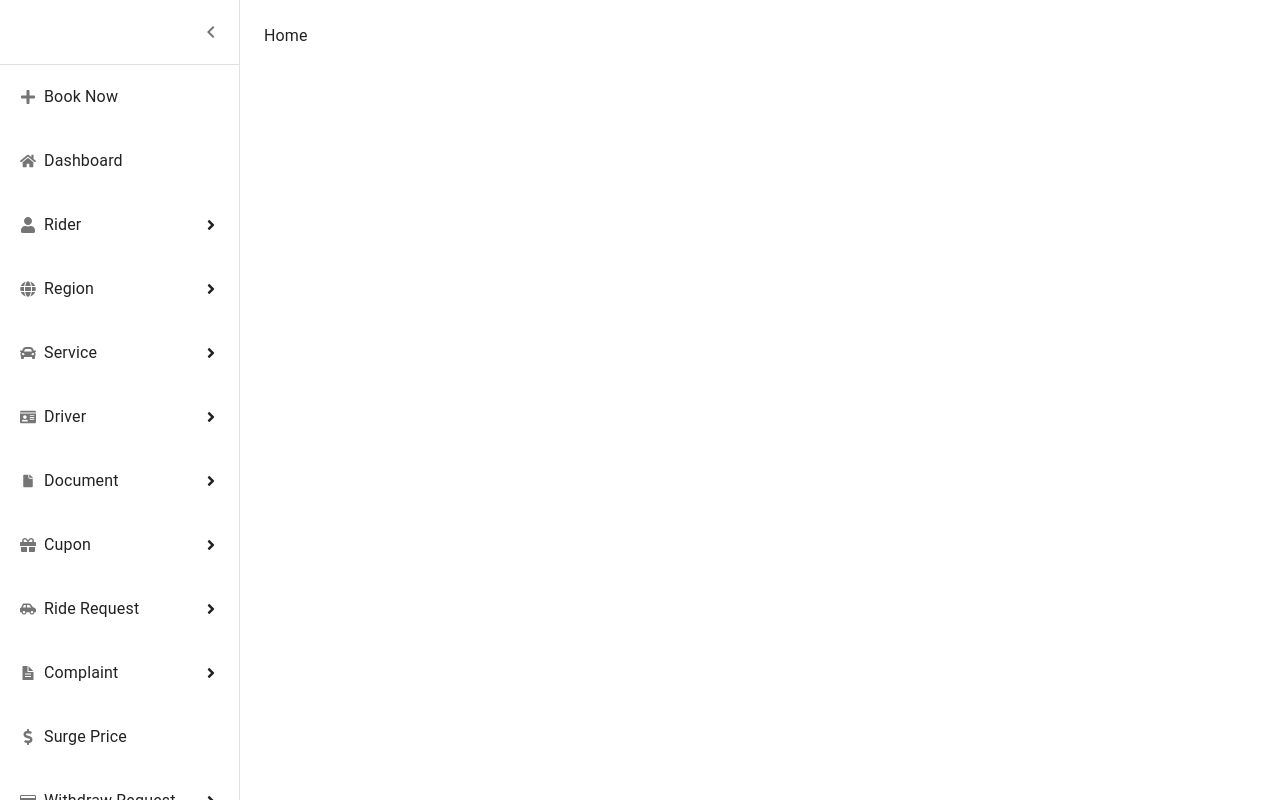
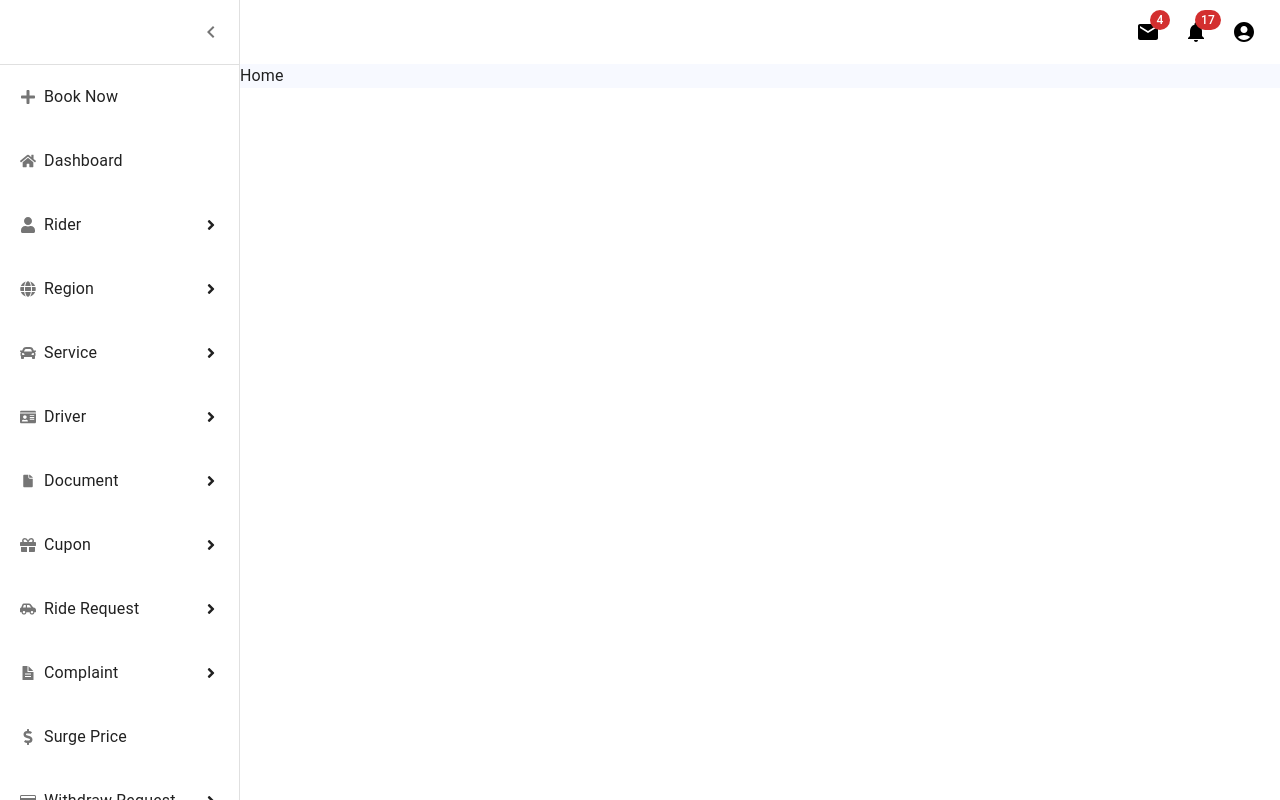
Before and after one commit to Kushal1715/mighty-taxi, a React (Vite) app in the folder mighty-taxi/: page / in a window 1280 px wide. Built offline with nearby package versions, Linux system fonts and the light colour scheme.

Commit message:
adding navbar from mui

```diff
--- a/mighty-taxi/src/MainLayout/MainLayout.tsx
+++ b/mighty-taxi/src/MainLayout/MainLayout.tsx
@@ -1,4 +1,6 @@
 import SideNav from '@/components/sidenav'
+import Navbar from '@/components/sidenav/Navbar'
+import { ClassNames } from '@emotion/react'
 import { Box } from '@mui/material'
 import { Outlet } from 'react-router-dom'
 
@@ -8,8 +10,11 @@
   return (
     <><Box sx={{ display: 'flex' }}>
       <SideNav />
-      <Box component="main" sx={{ flexGrow: 1, p: 3 }}>
-        <Outlet />
+      <Box component="main" sx={{ flexGrow: 1, p: 0 }}>
+        <Navbar />
+        <Box component="main" sx={{ flexGrow: 1, backgroundColor: '#f7f9ff', }}>
+          <Outlet />
+        </Box>
       </Box>
     </Box></>
   )
--- /dev/null
+++ b/mighty-taxi/src/components/sidenav/Navbar.tsx
@@ -0,0 +1,168 @@
+import * as React from 'react';
+import AppBar from '@mui/material/AppBar';
+import Box from '@mui/material/Box';
+import Toolbar from '@mui/material/Toolbar';
+import IconButton from '@mui/material/IconButton';
+import Badge from '@mui/material/Badge';
+import MenuItem from '@mui/material/MenuItem';
+import Menu from '@mui/material/Menu';
+import AccountCircle from '@mui/icons-material/AccountCircle';
+import MailIcon from '@mui/icons-material/Mail';
+import NotificationsIcon from '@mui/icons-material/Notifications';
+import MoreIcon from '@mui/icons-material/MoreVert';
+
+
+
+
+
+
+export default function Navbar() {
+  const [anchorEl, setAnchorEl] = React.useState<null | HTMLElement>(null);
+  const [mobileMoreAnchorEl, setMobileMoreAnchorEl] =
+    React.useState<null | HTMLElement>(null);
+
+  const isMenuOpen = Boolean(anchorEl);
+  const isMobileMenuOpen = Boolean(mobileMoreAnchorEl);
+
+  const handleProfileMenuOpen = (event: React.MouseEvent<HTMLElement>) => {
+    setAnchorEl(event.currentTarget);
+  };
+
+  const handleMobileMenuClose = () => {
+    setMobileMoreAnchorEl(null);
+  };
+
+  const handleMenuClose = () => {
+    setAnchorEl(null);
+    handleMobileMenuClose();
+  };
+
+  const handleMobileMenuOpen = (event: React.MouseEvent<HTMLElement>) => {
+    setMobileMoreAnchorEl(event.currentTarget);
+  };
+
+  const menuId = 'primary-search-account-menu';
+  const renderMenu = (
+    <Menu
+      anchorEl={anchorEl}
+      anchorOrigin={{
+        vertical: 'top',
+        horizontal: 'right',
+      }}
+      id={menuId}
+      keepMounted
+      transformOrigin={{
+        vertical: 'top',
+        horizontal: 'right',
+      }}
+      open={isMenuOpen}
+      onClose={handleMenuClose}
+    >
+      <MenuItem onClick={handleMenuClose}>Profile</MenuItem>
+      <MenuItem onClick={handleMenuClose}>My account</MenuItem>
+    </Menu>
+  );
+
+  const mobileMenuId = 'primary-search-account-menu-mobile';
+  const renderMobileMenu = (
+    <Menu
+      anchorEl={mobileMoreAnchorEl}
+      anchorOrigin={{
+        vertical: 'top',
+        horizontal: 'right',
+      }}
+      id={mobileMenuId}
+      keepMounted
+      transformOrigin={{
+        vertical: 'top',
+        horizontal: 'right',
+      }}
+      open={isMobileMenuOpen}
+      onClose={handleMobileMenuClose}
+    >
+      <MenuItem>
+        <IconButton size="large" aria-label="show 4 new mails" color="inherit">
+          <Badge badgeContent={4} color="error">
+            <MailIcon />
+          </Badge>
+        </IconButton>
+        <p>Messages</p>
+      </MenuItem>
+      <MenuItem>
+        <IconButton
+          size="large"
+          aria-label="show 17 new notifications"
+          color="inherit"
+        >
+          <Badge badgeContent={17} color="error">
+            <NotificationsIcon />
+          </Badge>
+        </IconButton>
+        <p>Notifications</p>
+      </MenuItem>
+      <MenuItem onClick={handleProfileMenuOpen}>
+        <IconButton
+          size="large"
+          aria-label="account of current user"
+          aria-controls="primary-search-account-menu"
+          aria-haspopup="true"
+          color="inherit"
+        >
+          <AccountCircle />
+        </IconButton>
+        <p>Profile</p>
+      </MenuItem>
+    </Menu>
+  );
+
+  return (
+    <Box sx={{ flexGrow: 1 }}>
+      <AppBar position="static" sx={{ backgroundColor: 'white', color: 'black', boxShadow: 'none' }}>
+        <Toolbar>
+          <Box sx={{ flexGrow: 1 }} />
+          <Box sx={{ display: { xs: 'none', md: 'flex' } }}>
+            <IconButton size="large" aria-label="show 4 new mails" color="inherit">
+              <Badge badgeContent={4} color="error">
+                <MailIcon />
+              </Badge>
+            </IconButton>
+            <IconButton
+              size="large"
+              aria-label="show 17 new notifications"
+              color="inherit"
+            >
+              <Badge badgeContent={17} color="error">
+                <NotificationsIcon />
+              </Badge>
+            </IconButton>
+            <IconButton
+              size="large"
+              edge="end"
+              aria-label="account of current user"
+              aria-controls={menuId}
+              aria-haspopup="true"
+              onClick={handleProfileMenuOpen}
+              color="inherit"
+            >
+              <AccountCircle />
+            </IconButton>
+          </Box>
+          <Box sx={{ display: { xs: 'flex', md: 'none' } }}>
+            <IconButton
+              size="large"
+              aria-label="show more"
+              aria-controls={mobileMenuId}
+              aria-haspopup="true"
+              onClick={handleMobileMenuOpen}
+              color="inherit"
+            >
+              <MoreIcon />
+            </IconButton>
+          </Box>
+        </Toolbar>
+      </AppBar>
+      {renderMobileMenu}
+      {renderMenu}
+    </Box>
+  );
+}
```
